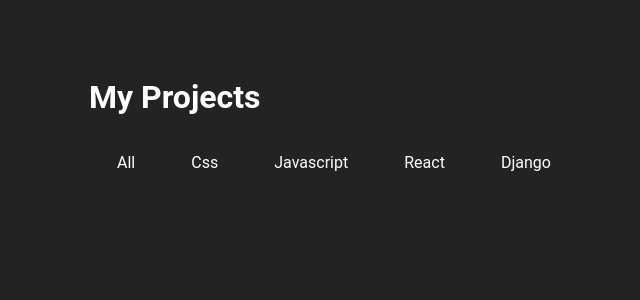
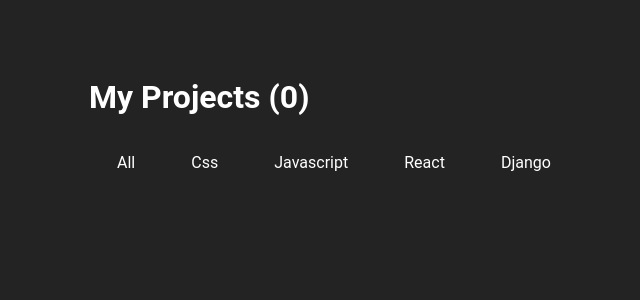
Before and after one commit to kk095/portfolio, a Django app: a page that uses templates/project.html in a window 1280 px wide. Shown: the part 362-662 px from the top of the page, without its empty margins (301-941 px from the left). Run offline with Django 3.2, Linux system fonts and the light colour scheme; data comes from the database, SQL or seed files in the repository; both versions use the stored data as it was after the commit.

Commit message:
adding project

```diff
--- a/templates/project.html
+++ b/templates/project.html
@@ -12,7 +12,7 @@
     {% include 'include1.html' %}
     <div class="div-1">
     <div class="div-1-1">
-    <h1 class='hd'>My Projects</h1>
+    <h1 class='hd'>My Projects ({{object_list|length}})</h1>
     <div class="div-1-1-1">
     <div class="typenav">
     <div class="typ"><a href="{% url 'project' 'all' %}">All</a></div>
```
Also changed, not shown: db.sqlite3, media/images/Screenshot_20210827-100131__01.jpg (added).
